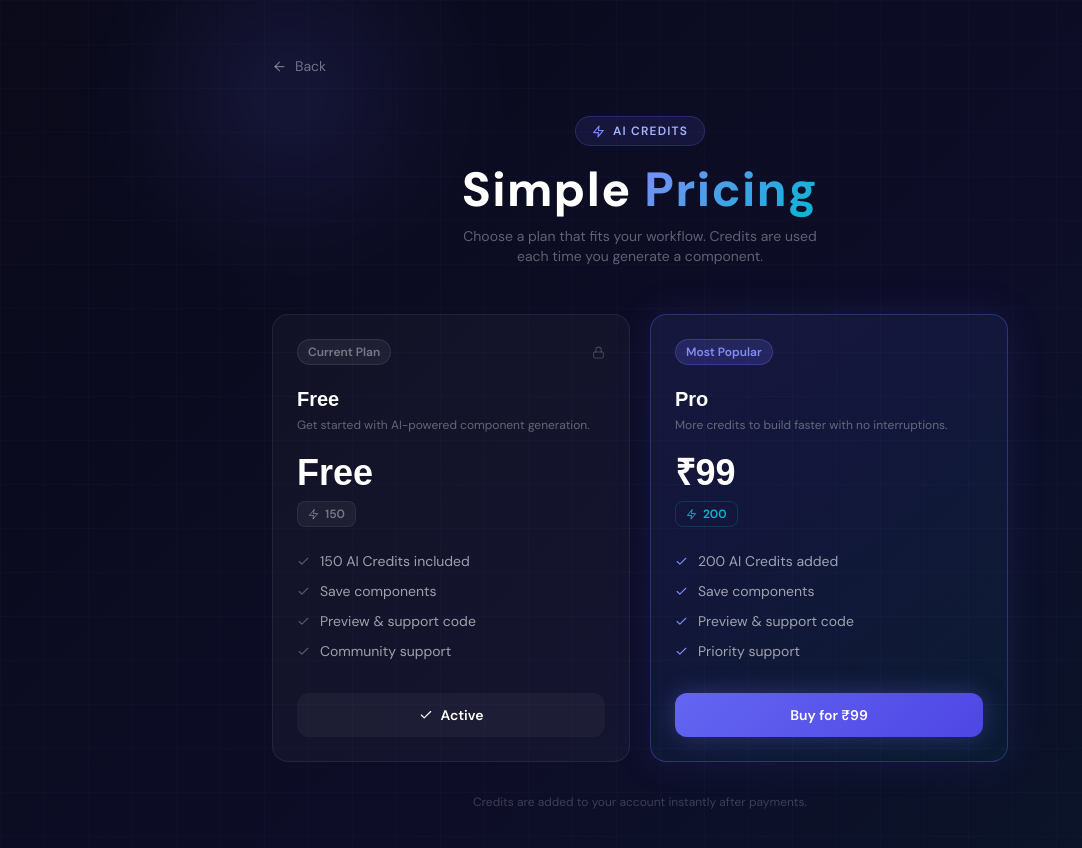
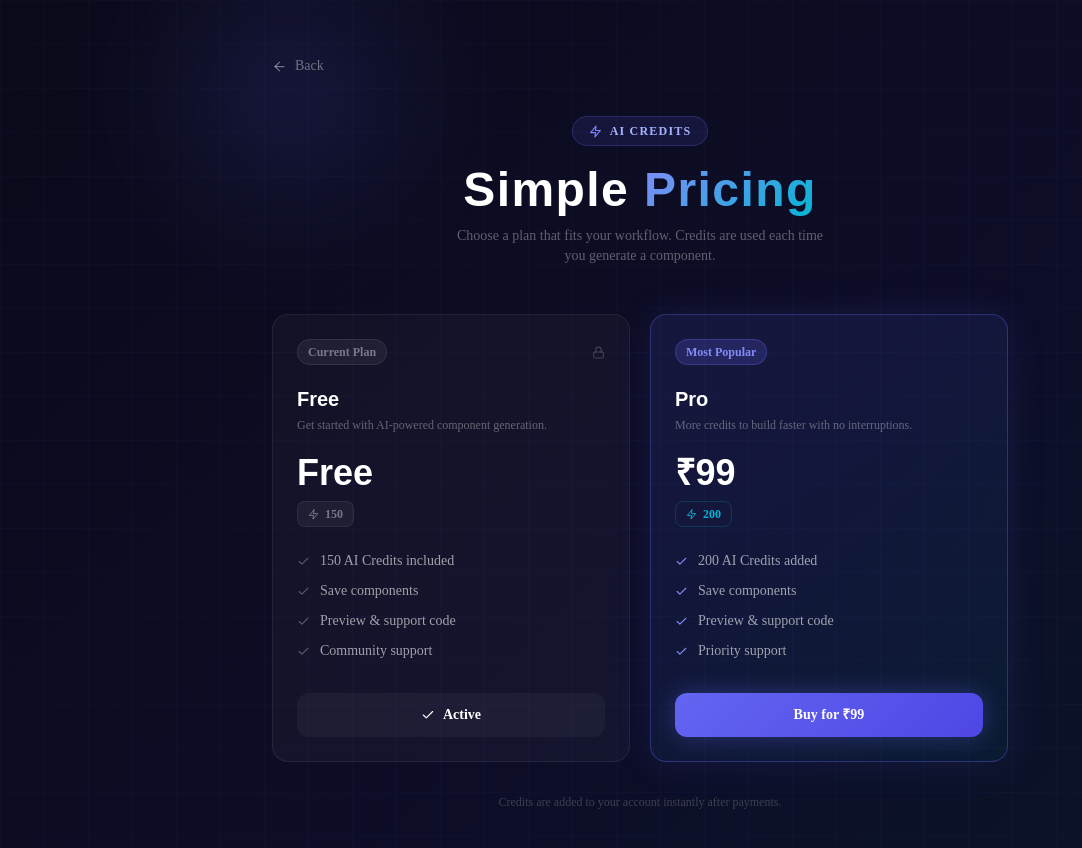
Before and after one commit to HarshRai8800/CarbonUI, a React (Vite) app in the folder carbonui-client/: page /pricing in a window 1280 px wide. Shown: the top 848 px of the page, without its empty margins (0-1082 px from the left). Built offline with nearby package versions, Linux system fonts and the light colour scheme; no server answers.

Commit message:
Fix font family in Pricing component

```diff
--- a/carbonui-client/src/pages/Pricing.jsx
+++ b/carbonui-client/src/pages/Pricing.jsx
@@ -99,14 +99,13 @@ function Pricing() {
     }
   }
 
-
   return (
 
     <div className='min-h-screen text-white relative overflow-hidden
     flex flex-col'
     style={{
       background:"linear-gradient(135deg, #0a0a1a 0%,#0d0d28 60%,#0a1628 100%)",
-      fontFamily:"'DM Sans', sans-serif",
+      fontFamily:"'DM',syne-serif"
     }}
     >
       <div className='absolute inset-0 pointer-events-none opacity-[0.07]'
@@ -158,14 +157,15 @@ function Pricing() {
           </div>
 
           <h1 className='text-4xl sm:text-5xl font-extrabold mb-3'
-          style={{fontFamily:"`Syne`,sans-serif",
+          style={{fontFamily:"'Syne',sans-serif",
             letterSpacing:"0.03em"
           }}>
             Simple{" "}
             <span style={{
               background:"linear-gradient(135deg,#818cf8 0%, #06b6d4 100%)",
               WebkitBackgroundClip:"text",
-              WebkitTextFillColor:"transparent"
+              WebkitTextFillColor:"transparent",
+              fontFamily:"'Syne',sans-serif",
             }}>
               Pricing
             </span>
```
